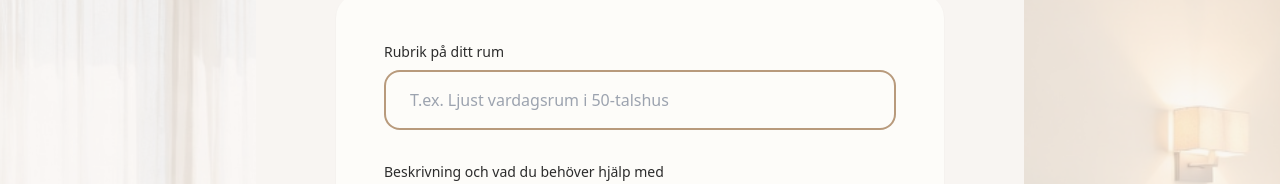
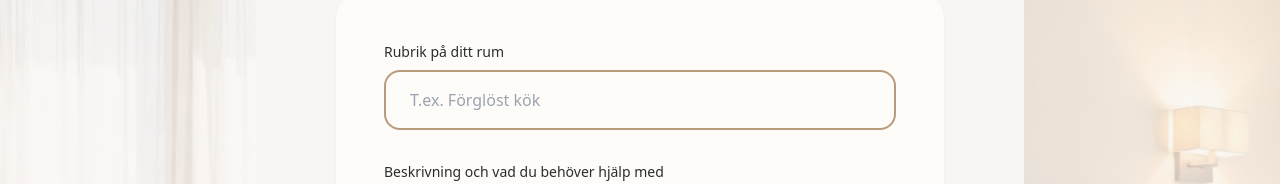
Before and after one commit to mala0085/mittrum, a website: page create.html in a window 1280 px wide. Shown: the part 228-412 px from the top of the page. Drawn offline with nearby package versions, Linux system fonts and the light colour scheme.

Commit message:
create.html update

```diff
--- a/create.html
+++ b/create.html
@@ -58,7 +58,7 @@
                         <input
                             type="text"
                             id="roomTitle"
-                            placeholder="T.ex. Ljust vardagsrum i 50-talshus"
+                            placeholder="T.ex. Förglöst kök"
                             class="w-full bg-surface accent-border border-2 rounded-2xl px-6 py-4 focus:outline-none placeholder:text-secondary-text">
                     </div>
 
```
